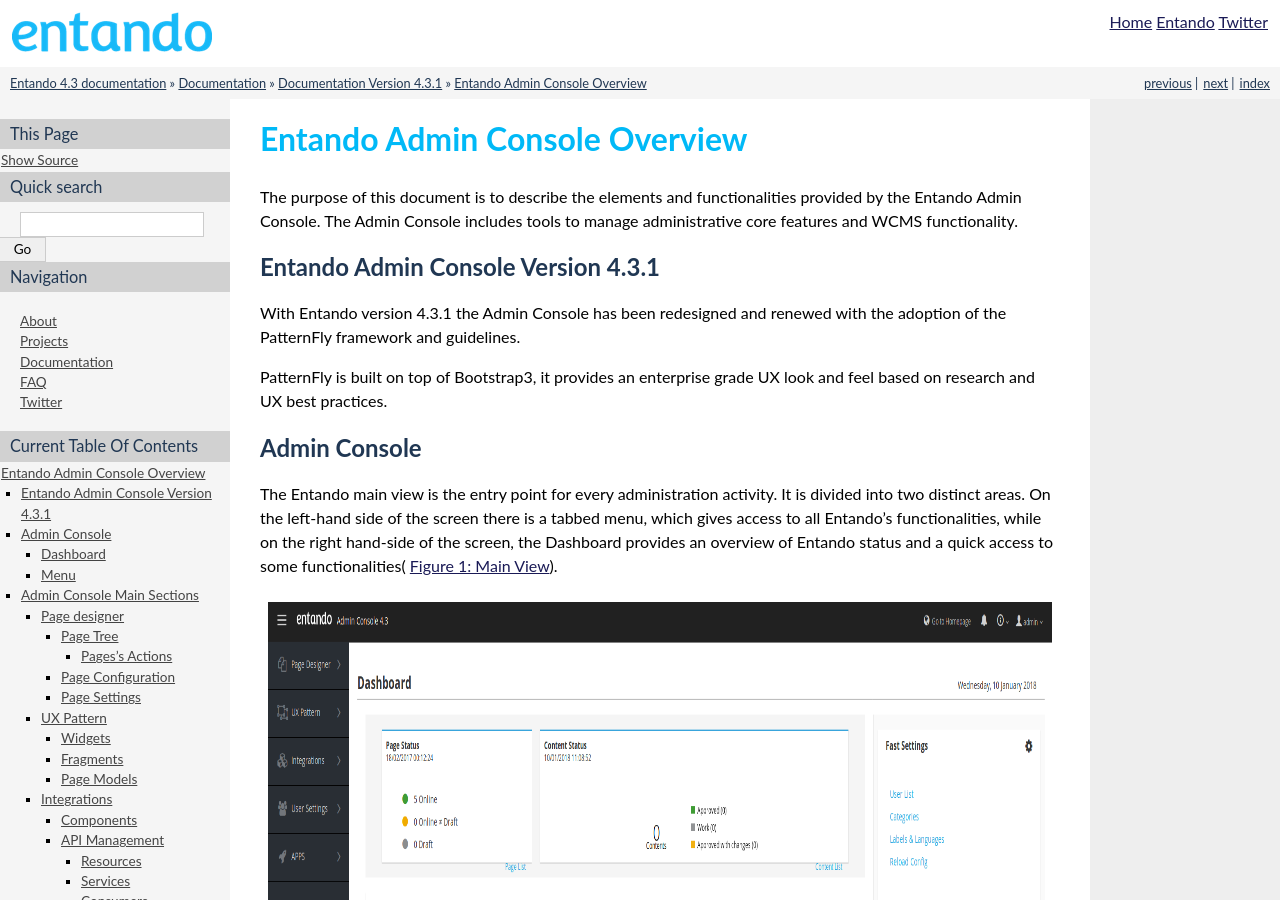
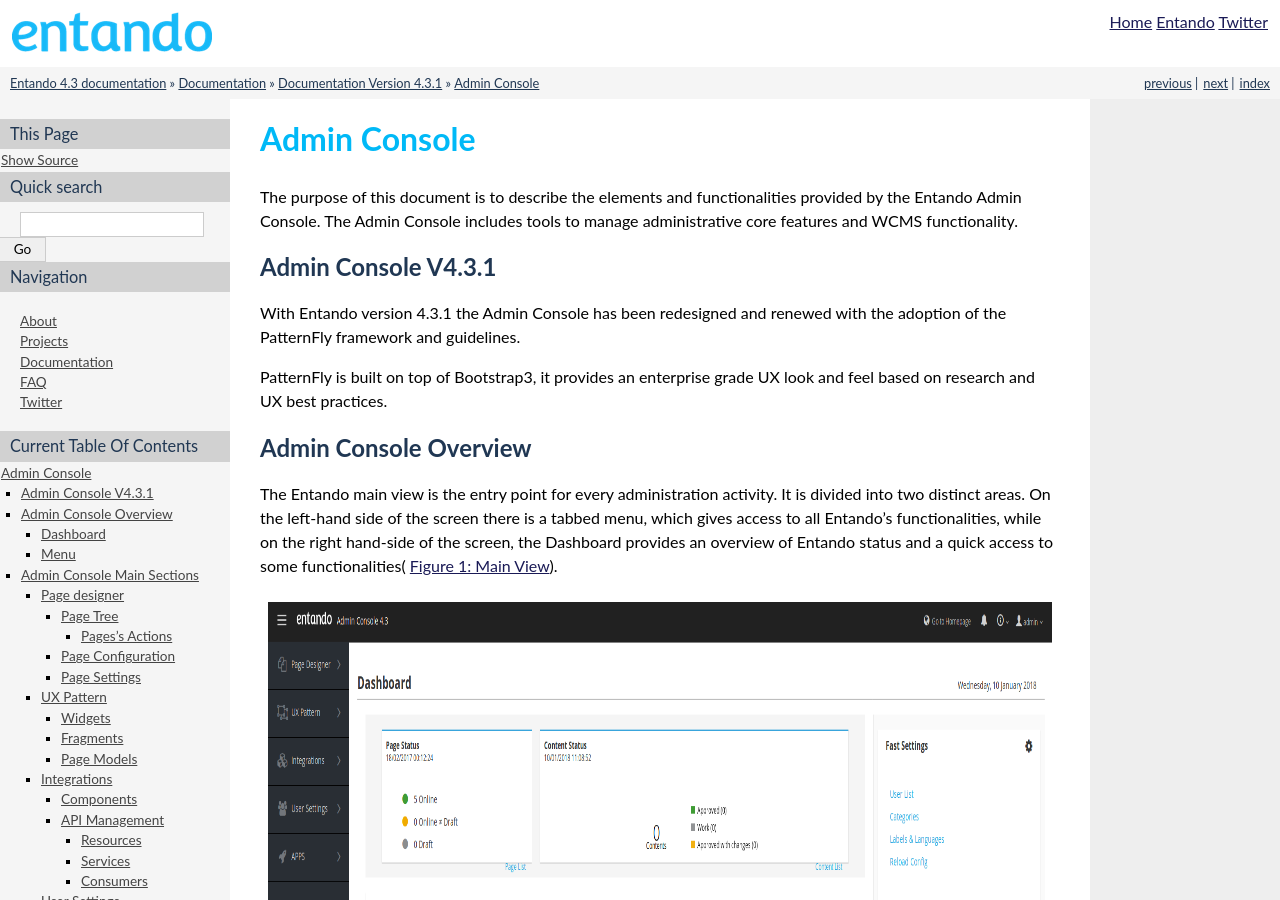
Before and after one commit to entsimsan/sphinxdoc-test, a Sphinx documentation site: the page built from source/v431/adminconsole/adminconsole431.rst, in a window 1280 px wide and 900 px high. Built offline with Sphinx 7.4.7, drawn with Linux system fonts in a browser that asks for light colours; some of the changed text lies outside the part shown.

Commit message:
updated index, adminconsole and getting started

```diff
--- a/source/index.rst
+++ b/source/index.rst
@@ -17,7 +17,6 @@
 .. tip::
     Follow Entando on `Twitter <https://twitter.com/entando>`__ and on `Facebook <https://it-it.facebook.com/Entando/>`__
 
-:ref:`More about Entando <about>`
 
 Entando Projects
 --------------------
--- a/source/v431/adminconsole/adminconsole431.rst
+++ b/source/v431/adminconsole/adminconsole431.rst
@@ -4,14 +4,14 @@
    single: Admin Console
 
 ***************************************************
-Entando Admin Console Overview
+Admin Console
 ***************************************************
 
 The purpose of this document is to describe the elements and
 functionalities provided by the Entando Admin Console.
 The Admin Console includes tools to manage administrative core features and WCMS functionality.
 
-Entando Admin Console Version 4.3.1
+Admin Console V4.3.1
 =====================================
 
 With Entando version 4.3.1 the Admin Console has been redesigned and
--- a/source/v431/gettingStarted/getting-started.rst
+++ b/source/v431/gettingStarted/getting-started.rst
@@ -10,7 +10,7 @@
 Environment Setup
 ==================
 
-To run a web application based on Entando v4.3.2 you need a system that
+To run a web application based on Entando v4.3.1 you need a system that
 meets the following hardware and software requirements.
 
 
```
Also changed, not shown: other parts of source/index.rst (+0 -1 lines), other parts of source/v431/adminconsole/adminconsole431.rst (+1 -1 lines).
